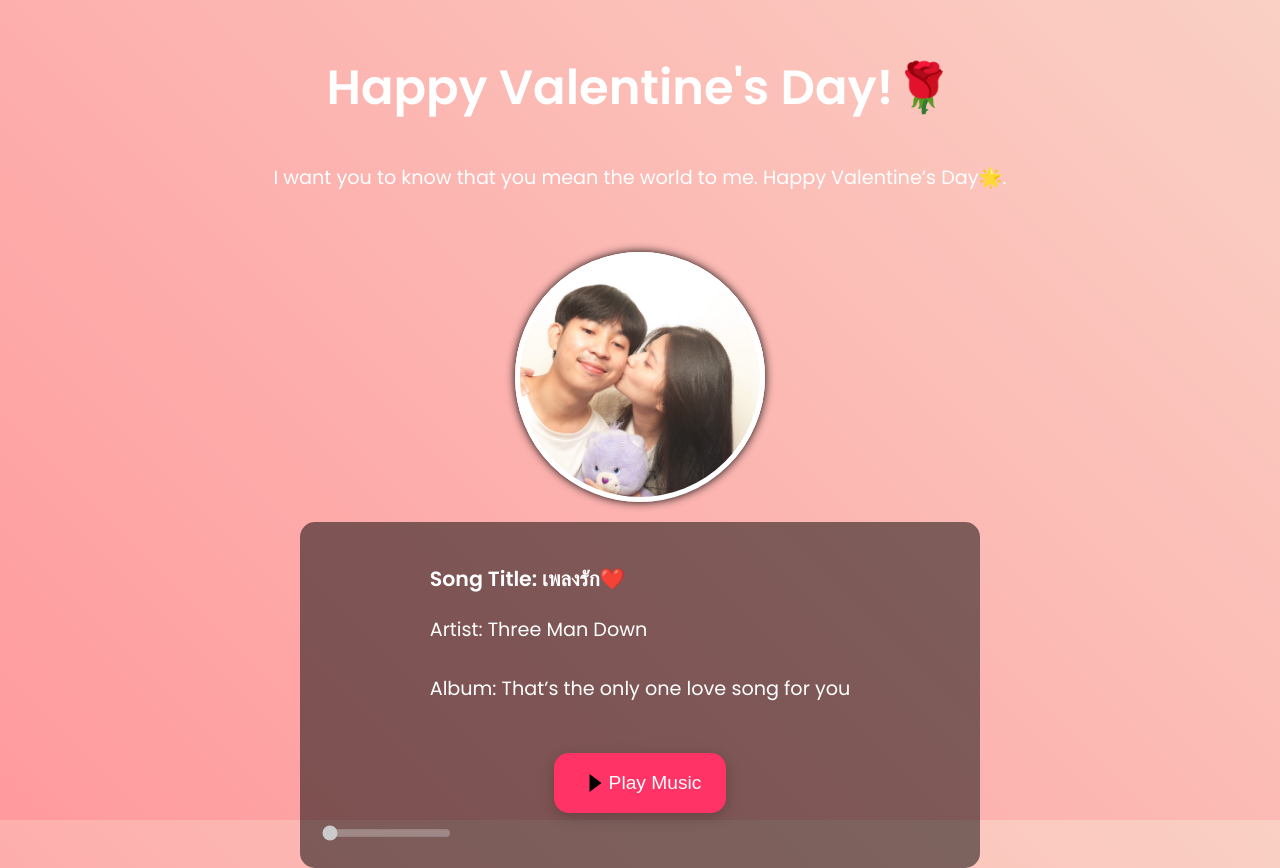
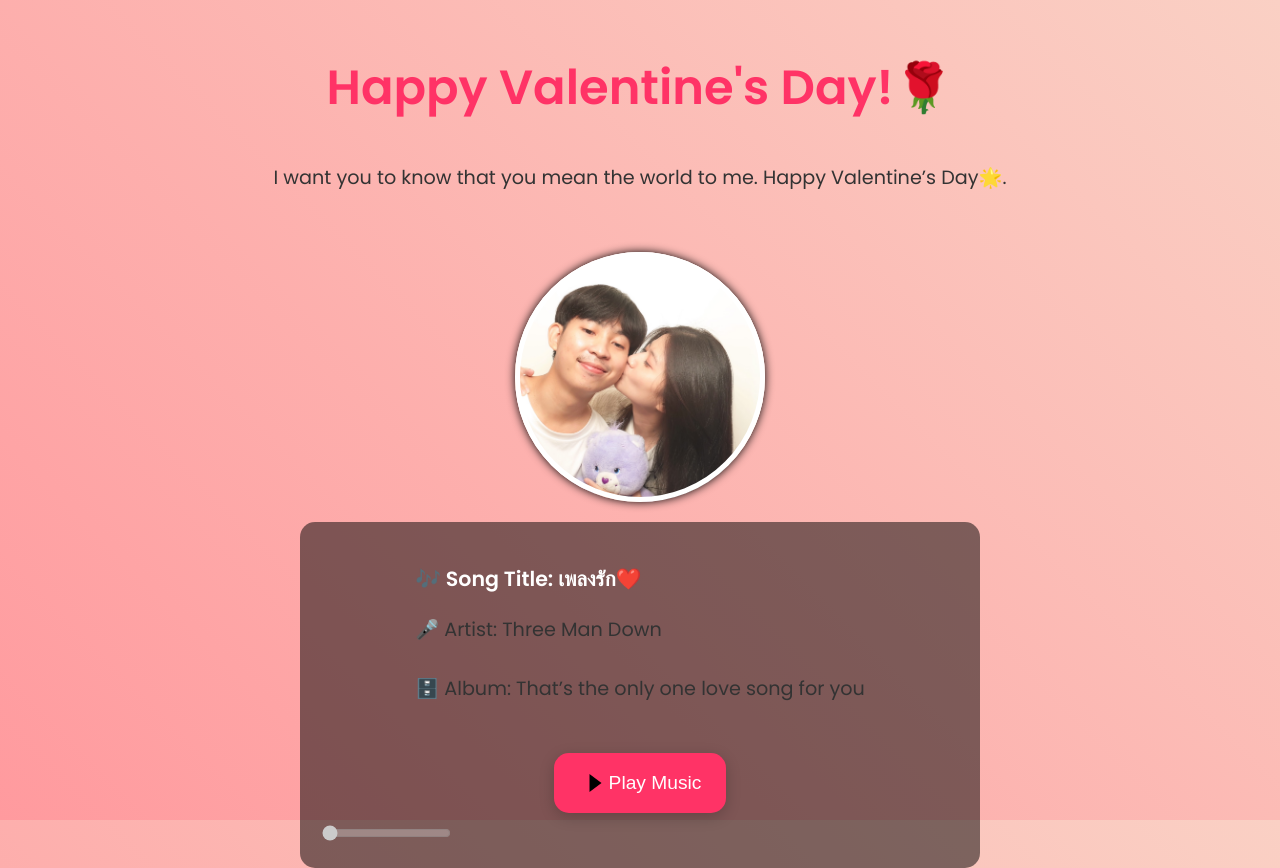
Before and after one commit to Maimeetang11/valentine-surprise, a website: page index.html in a window 1280 px wide. Drawn offline with Linux system fonts and the light colour scheme.

Commit message:
Update index.html

```diff
--- a/index.html
+++ b/index.html
@@ -26,11 +26,13 @@
         font-size: 3rem;
         margin-bottom: 20px;
         font-weight: 600;
+        color: #ff3366
       }
 
       p {
         font-size: 1.2rem;
         margin-bottom: 30px;
+        color: #333;
       }
 
       .valentine-button {
@@ -146,9 +148,9 @@
 
     <div class="music-container">
       <div class="music-info">
-        <h3>Song Title: เพลงรัก❤️</h3>
-        <p>Artist: Three Man Down</p>
-        <p>Album: That’s the only one love song for you</p>
+        <h3>🎶 Song Title: เพลงรัก❤️</h3>
+        <p>🎤 Artist: Three Man Down</p>
+        <p>🗄️ Album: That’s the only one love song for you</p>
       </div>
 
       <audio id="audio" src="mp3.mp3" preload="auto"></audio>
```
